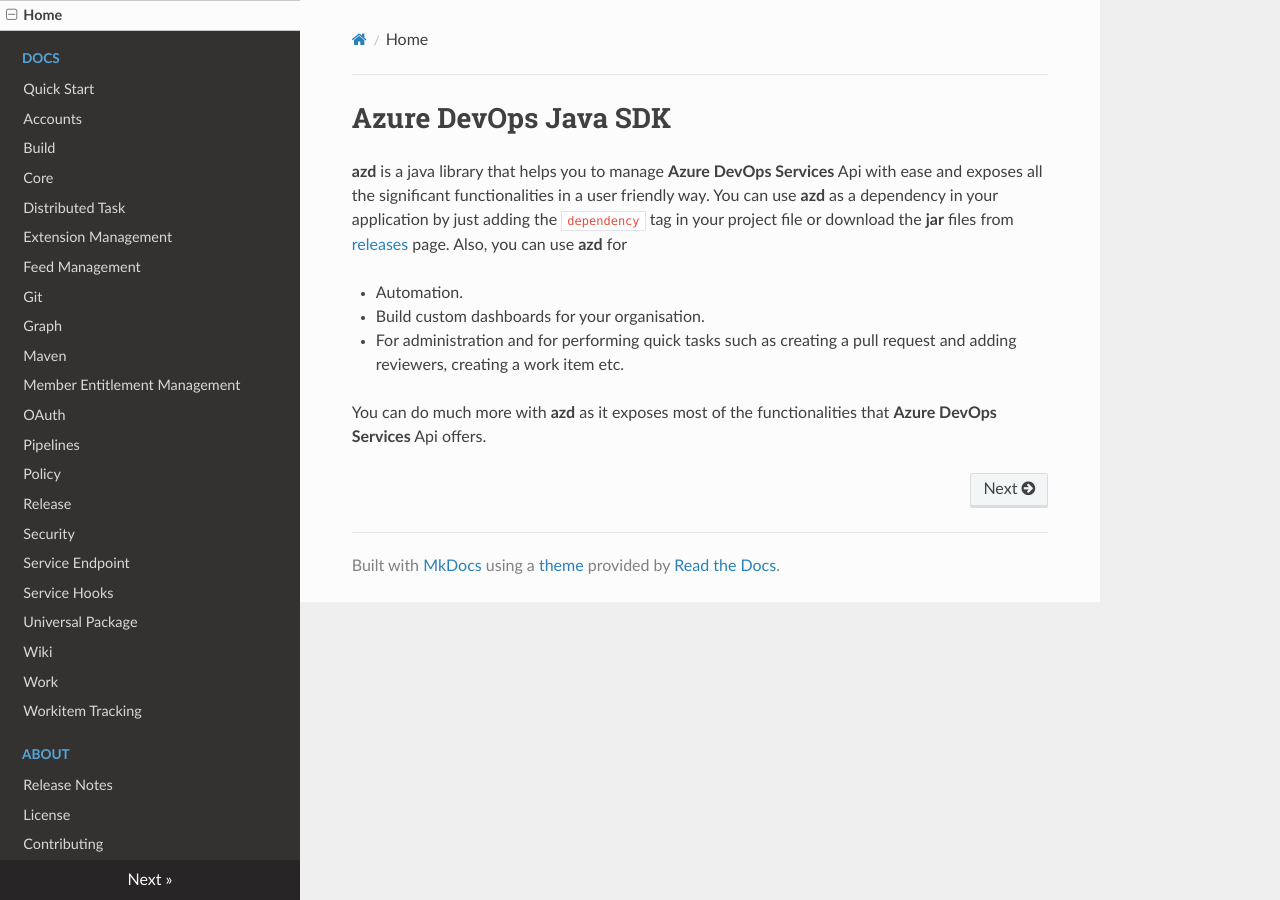
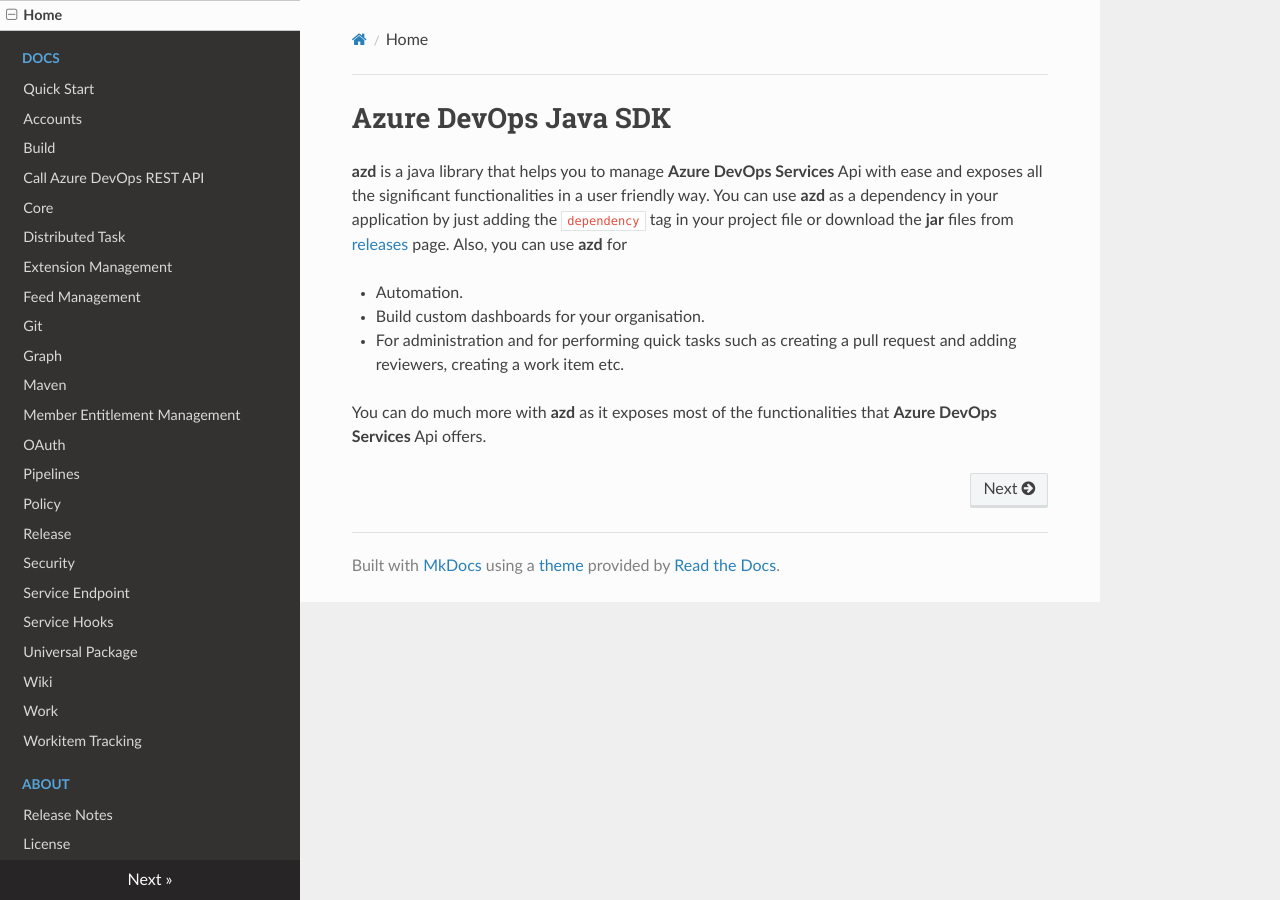
Before and after one commit to hkarthik7/azure-devops-java-sdk-docs, an MkDocs documentation site: the page built from docs/index.md, in a window 1280 px wide. Built offline with MkDocs 1.6.1, drawn with Linux system fonts in a browser that asks for light colours; nearby versions of some CDN libraries.

Commit message:
Added tutorial document

```diff
--- a/mkdocs.yml
+++ b/mkdocs.yml
@@ -9,6 +9,7 @@ nav:
     - 'Quick Start': 'docs/quickstart.md'
     - 'Accounts': 'docs/accounts.md'
     - 'Build': 'docs/build.md'
+    - 'Call Azure DevOps REST API': 'docs/tutorial.md'
     - 'Core': 'docs/core.md'
     - 'Distributed Task': 'docs/distributed-task.md'
     - 'Extension Management': 'docs/extension-management.md'
```
